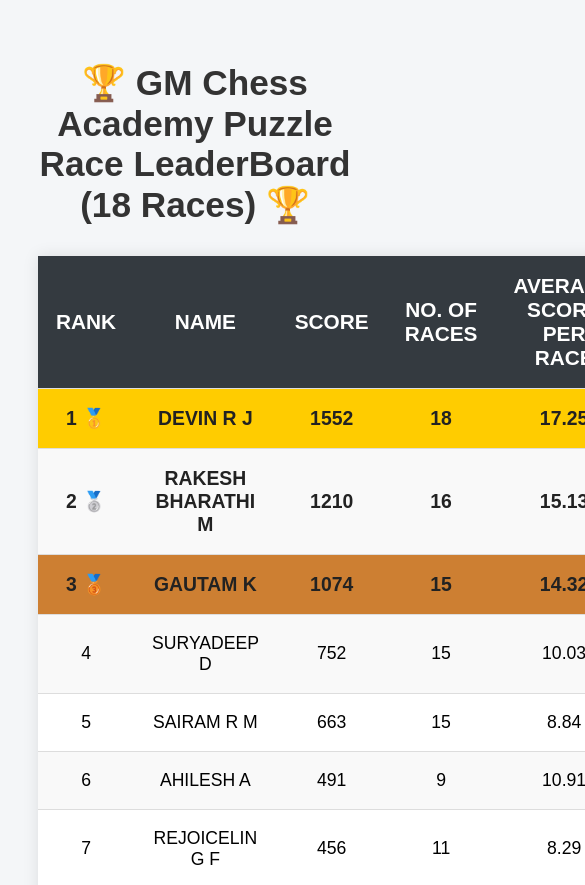
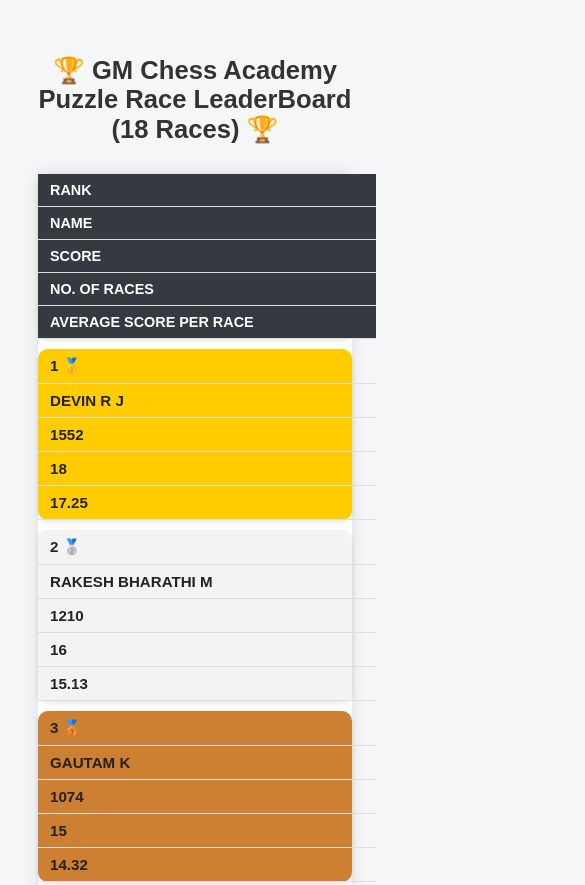
Before and after one commit to CyberTamizhan7/GMCA_Puzzle_Race, a plain HTML site: page index.html in a window 390 px wide. Shown: the top 885 px of the page, 585 px wide, since content can reach past the window. Drawn offline with Linux system fonts and the light colour scheme.

Commit message:
Responsiveness

```diff
--- a/index.html
+++ b/index.html
@@ -2,6 +2,7 @@
 <html lang="en">
 <head>
   <meta charset="UTF-8">
+  <meta name="viewport" content="width=device-width, initial-scale=1.0">
   <title>GM Chess Academy Puzzle Race LeaderBoard</title>
   <style>
     body {
@@ -27,17 +28,17 @@
     }
 
     th, td {
-      padding: 18px; /* Improved padding */
+      padding: 18px;
       text-align: center;
       border-bottom: 1px solid #ddd;
-      font-size: 1.1em; /* Increased font size for all table cells */
+      font-size: 1.1em;
       transition: all 0.3s ease;
     }
 
     th {
       background-color: #343A40; /* Green background */
       color: white;
-      font-size: 1.3em; /* Increased font size for headers */
+      font-size: 1.3em;
       text-transform: uppercase;
       font-weight: bold;
     }
@@ -47,27 +48,26 @@
     }
 
     tr:hover td {
-      transform: scale(1.1); /* Enlarging effect on hover */
+      transform: scale(1.1);
       cursor: pointer;
     }
 
-    /* Top 3 special rows with unique colors */
     .gold {
-      background-color: #ffcc00; /* Gold color */
+      background-color: #ffcc00;
       font-weight: bold;
       color: #222;
       font-size: 1.1em;
     }
 
     .silver {
-      background-color: #d3d3d3; /* Light Silver color */
+      background-color: #d3d3d3;
       font-weight: bold;
       color: #222;
       font-size: 1.1em;
     }
 
     .bronze {
-      background-color: #cd7f32; /* Bronze color */
+      background-color: #cd7f32;
       font-weight: bold;
       color: #222;
       font-size: 1.1em;
@@ -75,6 +75,63 @@
 
     .capitalize {
       text-transform: uppercase;
+    }
+
+    /* Mobile responsiveness */
+    @media screen and (max-width: 768px) {
+      table {
+        width: 100%; /* Make the table width 100% on smaller screens */
+      }
+
+      th, td {
+        padding: 12px; /* Reduce padding for better spacing on mobile */
+        font-size: 0.95em; /* Slightly smaller font for better fit */
+      }
+
+      h1 {
+        font-size: 1.8em; /* Adjust font size of heading for small screens */
+      }
+
+      /* Stack table columns for small screens */
+      th, td {
+        display: block;
+        width: 100%;
+        text-align: left;
+        padding: 8px 12px;
+      }
+
+      /* Add some margin between each row */
+      tr {
+        margin-bottom: 10px;
+        display: block;
+        background: #fff;
+        border-radius: 10px;
+        box-shadow: 0 2px 5px rgba(0,0,0,0.1);
+      }
+
+      tr:nth-child(even) {
+        background: #f3f3f3;
+      }
+
+      .gold, .silver, .bronze {
+        font-size: 1.05em;
+      }
+
+      /* Adjust padding for small screens on table rows */
+      tr:hover td {
+        transform: none; /* No scaling on hover for mobile */
+      }
+    }
+
+    /* For even smaller screens */
+    @media screen and (max-width: 480px) {
+      th, td {
+        font-size: 0.9em; /* Make text slightly smaller */
+      }
+
+      h1 {
+        font-size: 1.6em; /* Adjust heading size for smaller screens */
+      }
     }
   </style>
 </head>
```
